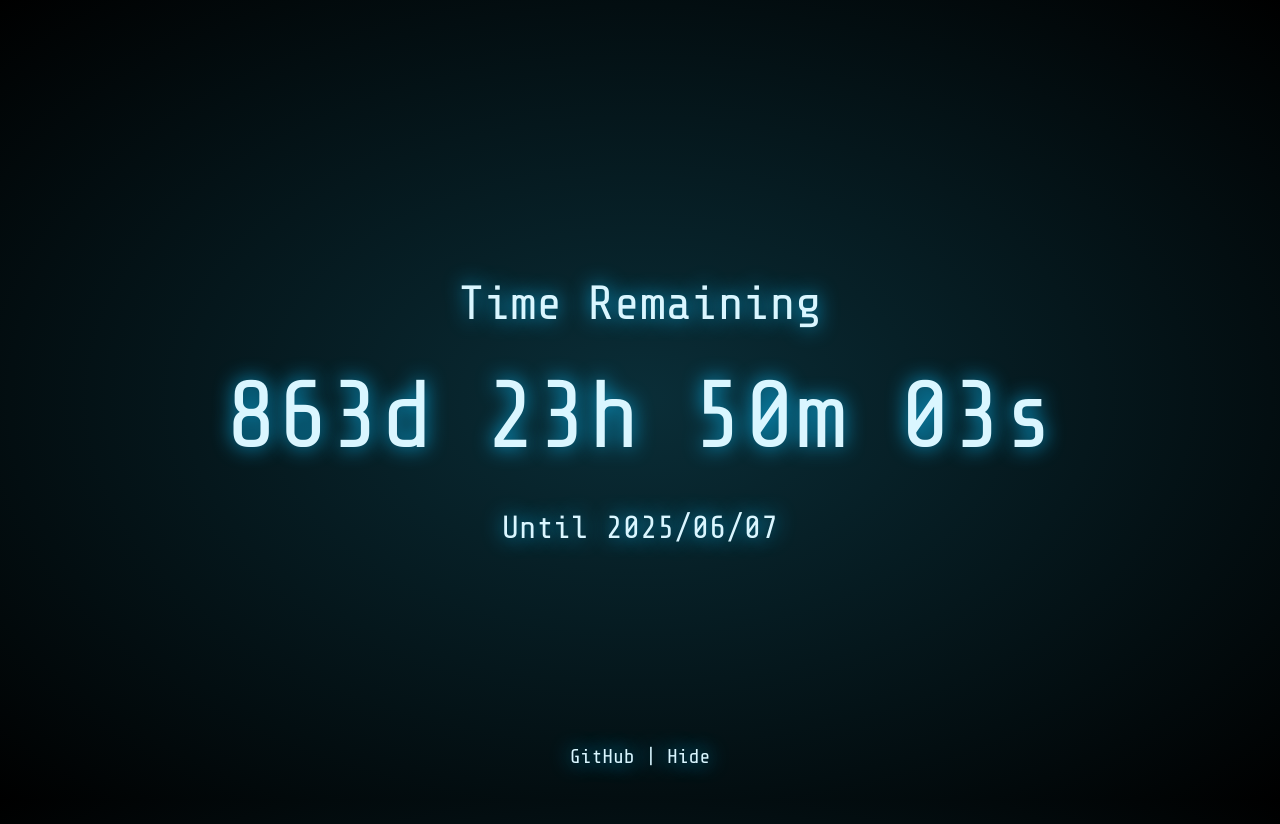
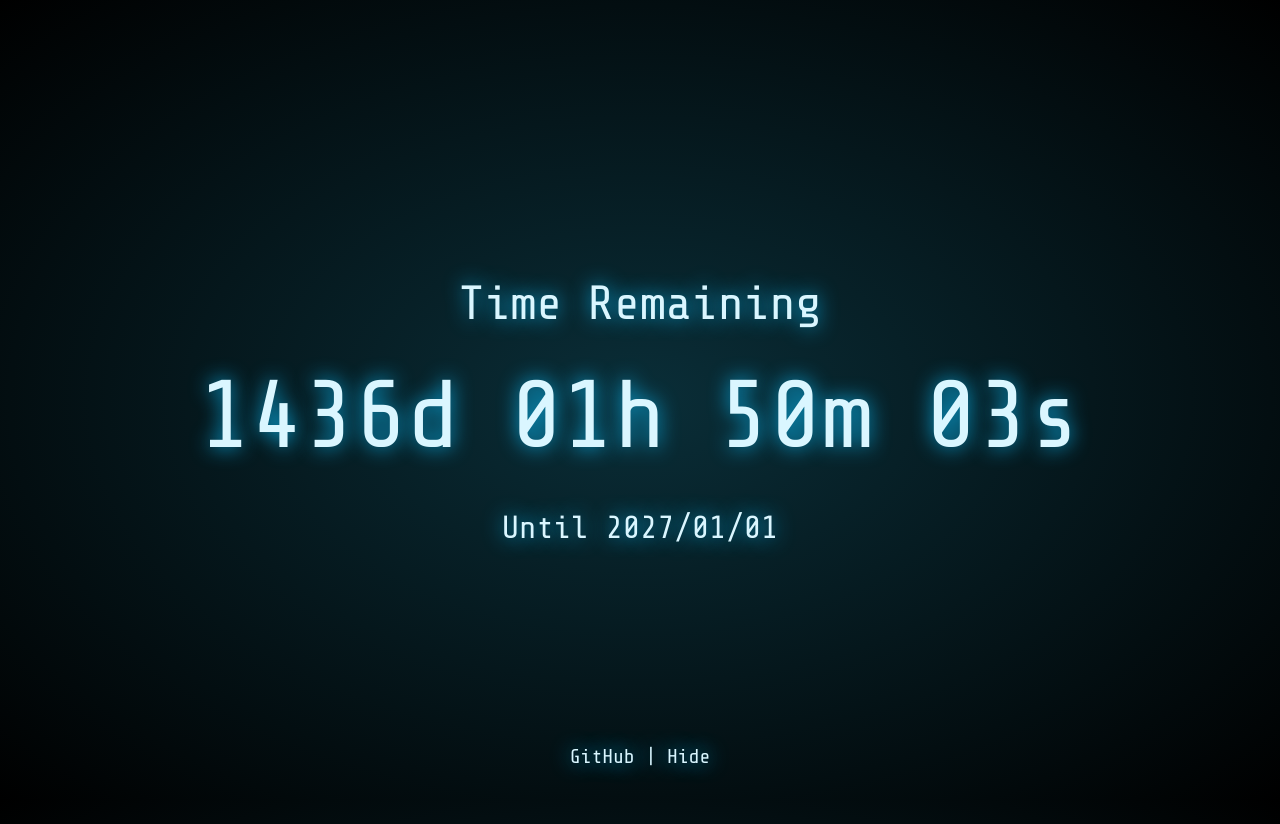
Before and after one commit to hikariyo/countdown, a Vue app: page / in a window 1280 px wide. Built offline with nearby package versions, Linux system fonts and the light colour scheme.

Commit message:
feat: support 14-digit timestamp for until param

```diff
--- a/src/App.vue
+++ b/src/App.vue
@@ -2,11 +2,13 @@
 import GitHubLink from './components/GitHubLink.vue'
 import Countdown from './components/Countdown.vue'
 
-const defaultDate = '2025/06/07'
+const defaultDate = '2027/01/01'
 
 function getUntilDate() {
   const param = new URL(location.href).searchParams.get('until') || defaultDate
-  if (/\d{8}/.test(param))
+  if (/\d{14}/.test(param))
+    return `${param.substring(0, 4)}/${param.substring(4, 6)}/${param.substring(6, 8)} ${param.substring(8, 10)}:${param.substring(10, 12)}:${param.substring(12, 14)}`
+  else if (/\d{8}/.test(param))
     return `${param.substring(0, 4)}/${param.substring(4, 6)}/${param.substring(6, 8)}`
   return defaultDate
 }
```
Also changed, not shown: 1 other file (tests, documents, lock files or other folders).
